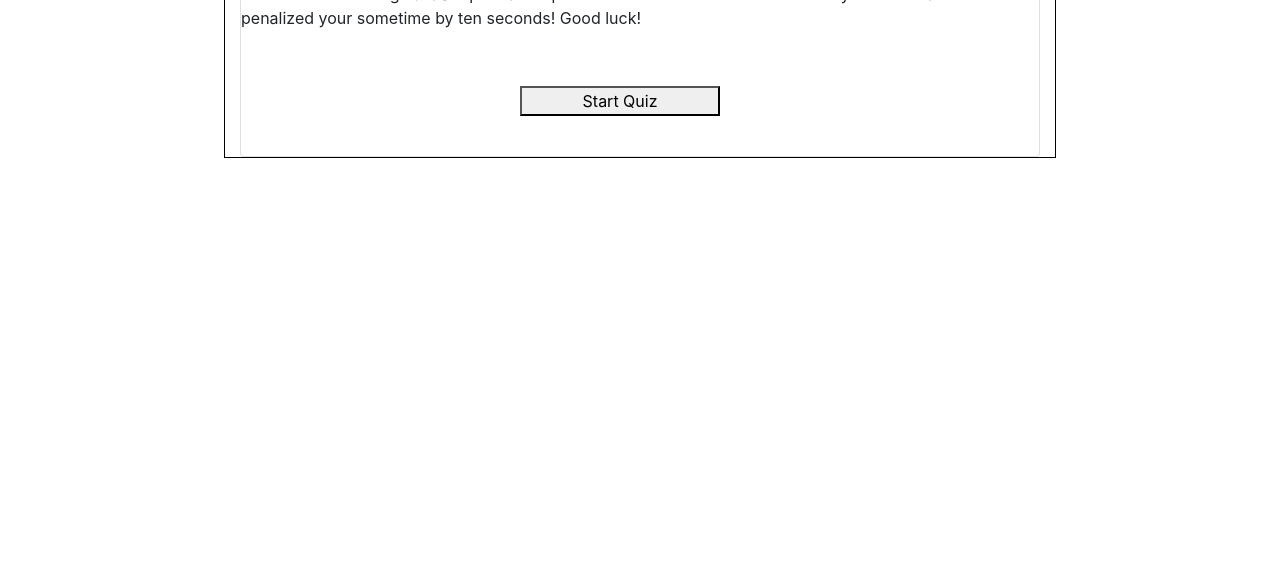
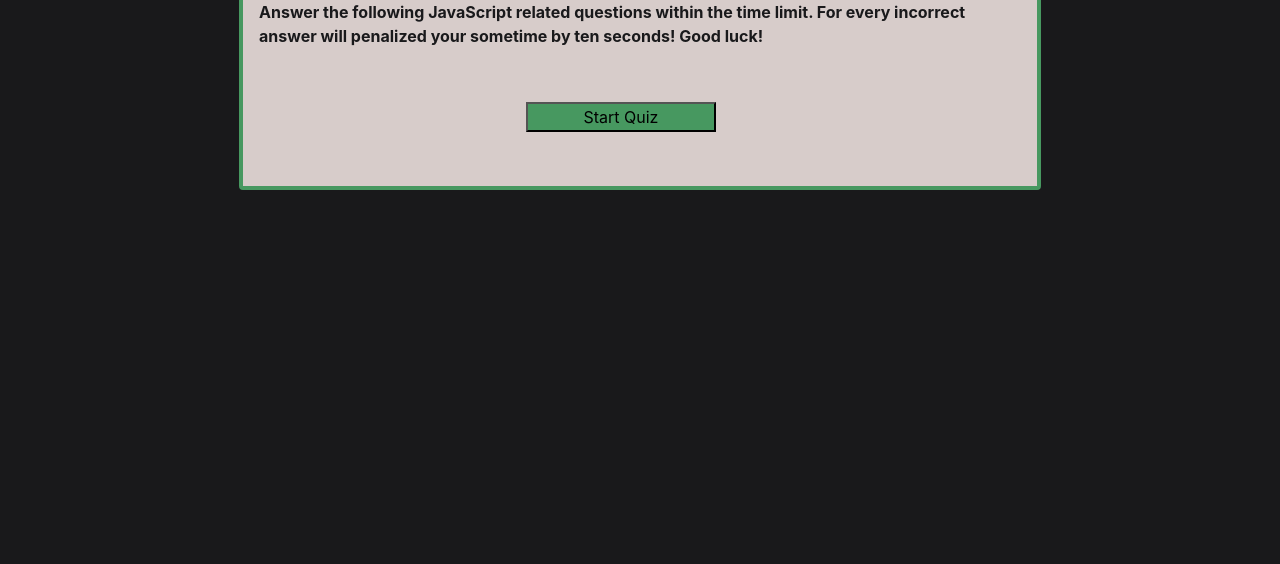
Before and after one commit to mnorthup2207/web_APIs_Homework_4, a plain HTML site: page index.html in a window 1280 px wide. Shown: the part 236-800 px from the top of the page. Drawn offline with nearby package versions, Linux system fonts and the light colour scheme.

Commit message:
added css styling

```diff
--- a/style.css
+++ b/style.css
@@ -2,14 +2,24 @@
     margin-top: 10%;
     width: 65%;
     box-sizing: border-box;
-    border: solid black 1px;
 }
-
+body{
+    background-color: #19191B;
+    color: #CFBC81;
+    font-weight: bolder;
+}
 button{
     width: 25%;
     margin: 5% 0% 5% 35%;
+    background-color: #479860;
 }
-
+.card{
+    padding: 2%;
+    background-color: #D7CCCA;
+    color: #19191B;
+    box-sizing: border-box;
+    border: .25em solid #479860;
+}
 .startHide{
     display: none;
 }
```
